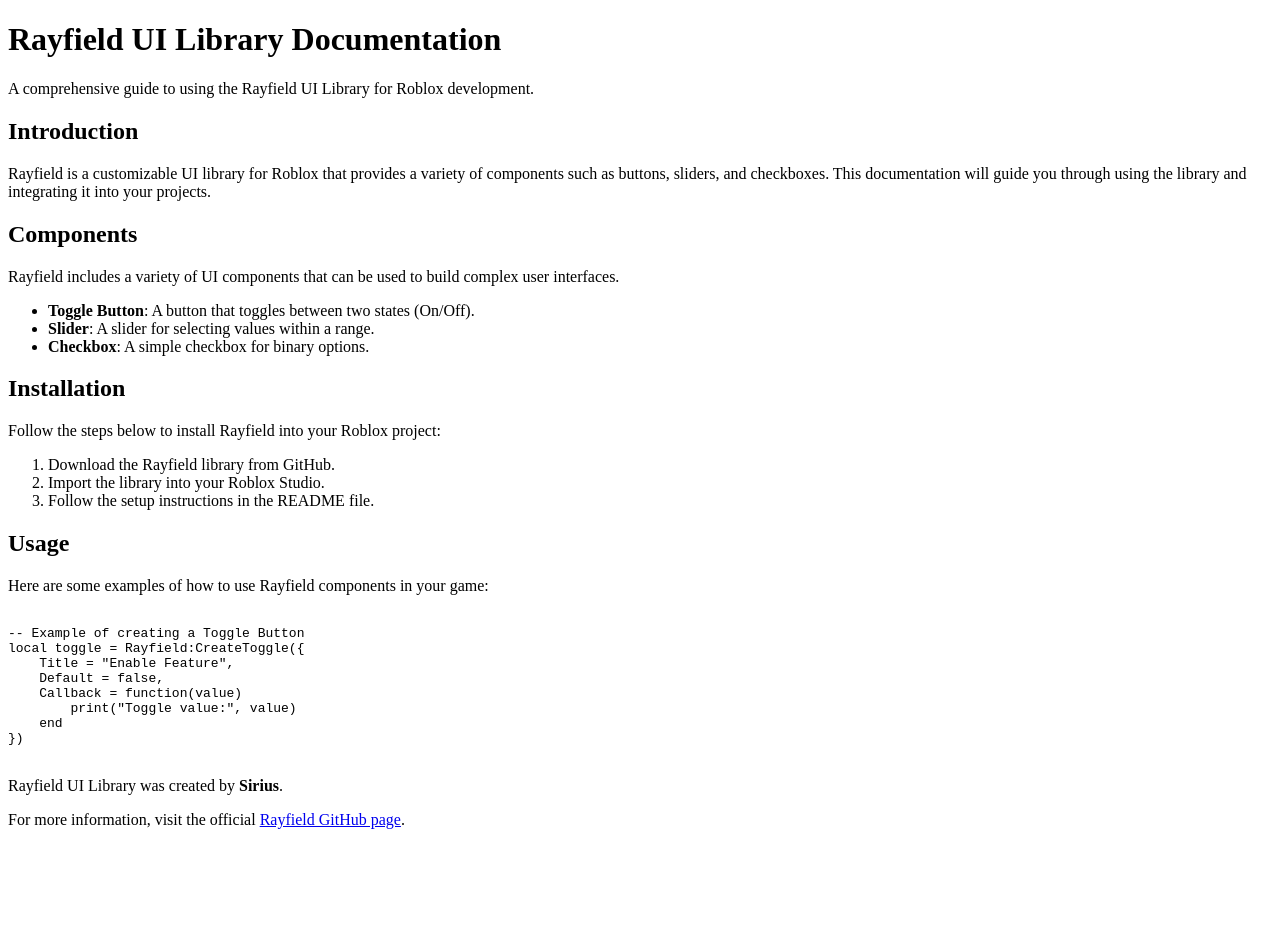
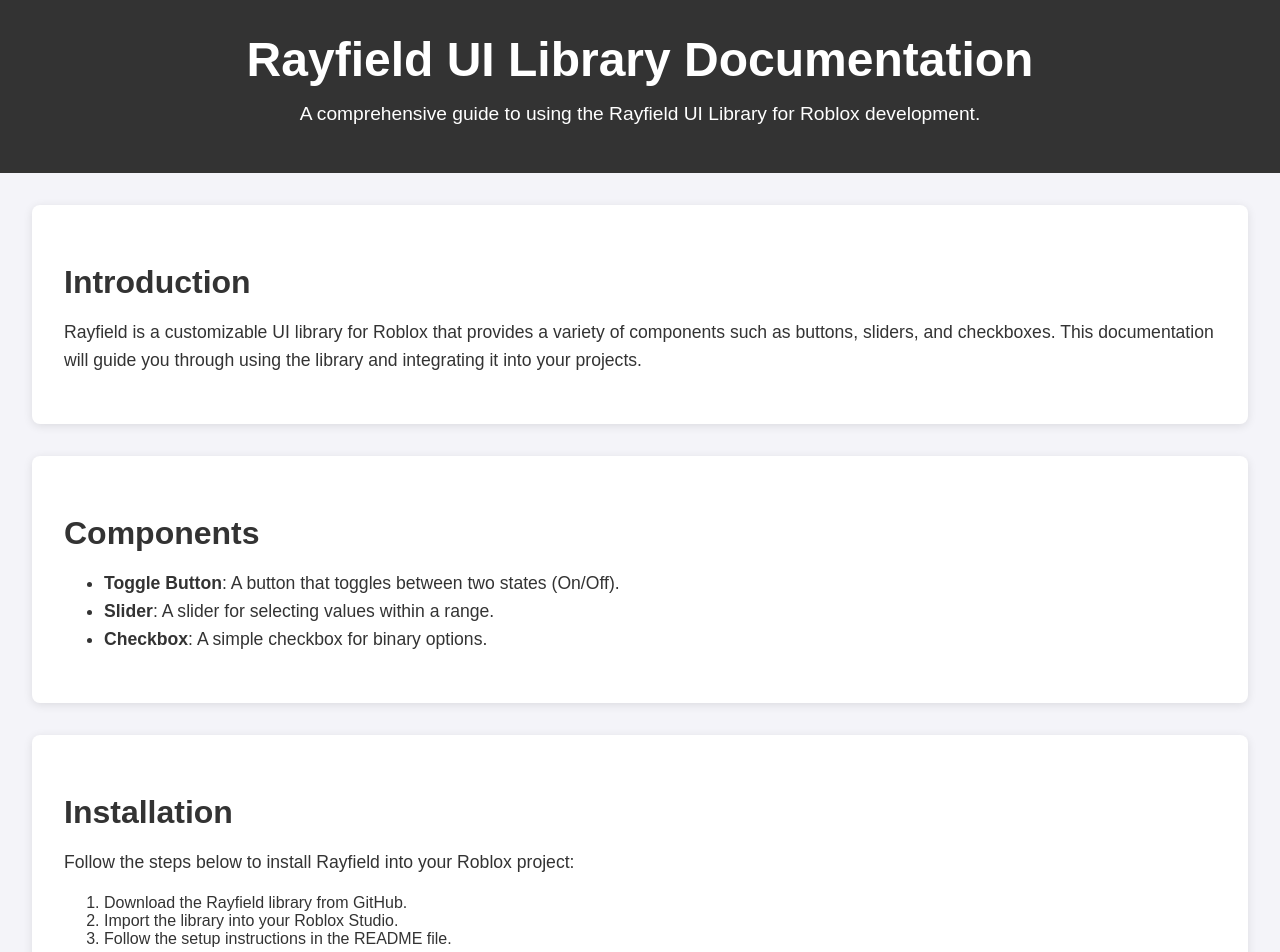
Before and after one commit to DocumentationsSites/Documents, a plain HTML site: page Documents/Rayfield.html in a window 1280 px wide. Shown: the top 952 px of the page. Before the commit the page ends 845 px from the top, so only its background shows below. Drawn offline with Linux system fonts and the light colour scheme.

Commit message:
Update and rename rayfield.html to Rayfield.html

```diff
--- a/Documents/rayfield.html
+++ b/Documents/Rayfield.html
@@ -3,9 +3,91 @@
 <head>
     <meta charset="UTF-8">
     <meta name="viewport" content="width=device-width, initial-scale=1.0">
-    <meta name="description" content="Rayfield UI Library Documentation">
+    <meta name="description" content="Rayfield UI Documentation">
     <title>Rayfield UI Documentation</title>
-    <link rel="stylesheet" href="raystyles.css"> <!-- Link to your custom CSS file -->
+    <style>
+        /* Rayfield.css */
+
+        body {
+            font-family: Arial, sans-serif;
+            background-color: #f4f4f9;
+            color: #333;
+            margin: 0;
+            padding: 0;
+        }
+
+        header {
+            background-color: #333;
+            color: #fff;
+            padding: 2rem;
+            text-align: center;
+        }
+
+        header h1 {
+            font-size: 3rem;
+            margin: 0;
+        }
+
+        header p {
+            font-size: 1.2rem;
+            margin: 1rem 0;
+        }
+
+        section {
+            padding: 2rem;
+            margin: 2rem;
+            background-color: #fff;
+            border-radius: 8px;
+            box-shadow: 0 2px 10px rgba(0, 0, 0, 0.1);
+        }
+
+        section h2 {
+            font-size: 2rem;
+            margin-bottom: 1rem;
+        }
+
+        section p, section ul {
+            font-size: 1.1rem;
+            line-height: 1.6;
+        }
+
+        footer {
+            background-color: #333;
+            color: #fff;
+            text-align: center;
+            padding: 1rem;
+            margin-top: 2rem;
+        }
+
+        footer a {
+            color: #ffcc00;
+            text-decoration: none;
+        }
+
+        footer a:hover {
+            text-decoration: underline;
+        }
+
+        /* Responsive layout for small screens */
+        @media screen and (max-width: 768px) {
+            header {
+                padding: 1rem;
+            }
+
+            section {
+                margin: 1rem;
+                padding: 1rem;
+            }
+
+            section h2 {
+                font-size: 1.8rem;
+            }
+
+            footer {
+                font-size: 0.9rem;
+            }
+        }
+    </style>
 </head>
 <body>
     <header>
@@ -20,7 +102,6 @@
 
     <section id="components">
         <h2>Components</h2>
-        <p>Rayfield includes a variety of UI components that can be used to build complex user interfaces.</p>
         <ul>
             <li><strong>Toggle Button</strong>: A button that toggles between two states (On/Off).</li>
             <li><strong>Slider</strong>: A slider for selecting values within a range.</li>
@@ -58,4 +139,4 @@
         <p>For more information, visit the official <a href="https://github.com/SiriusSoftwareLtd/Rayfield" target="_blank">Rayfield GitHub page</a>.</p>
     </footer>
 </body>
-                                                                                 </html>
+</html>
```
